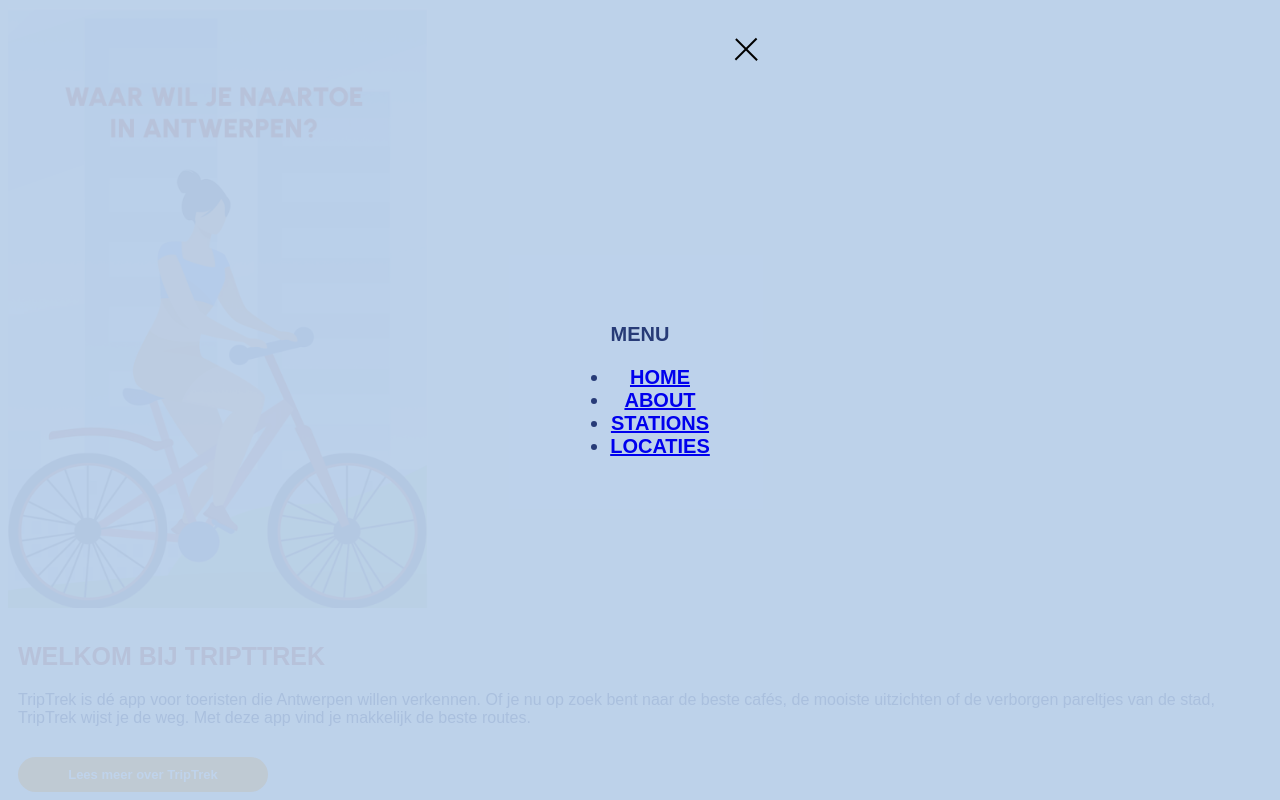
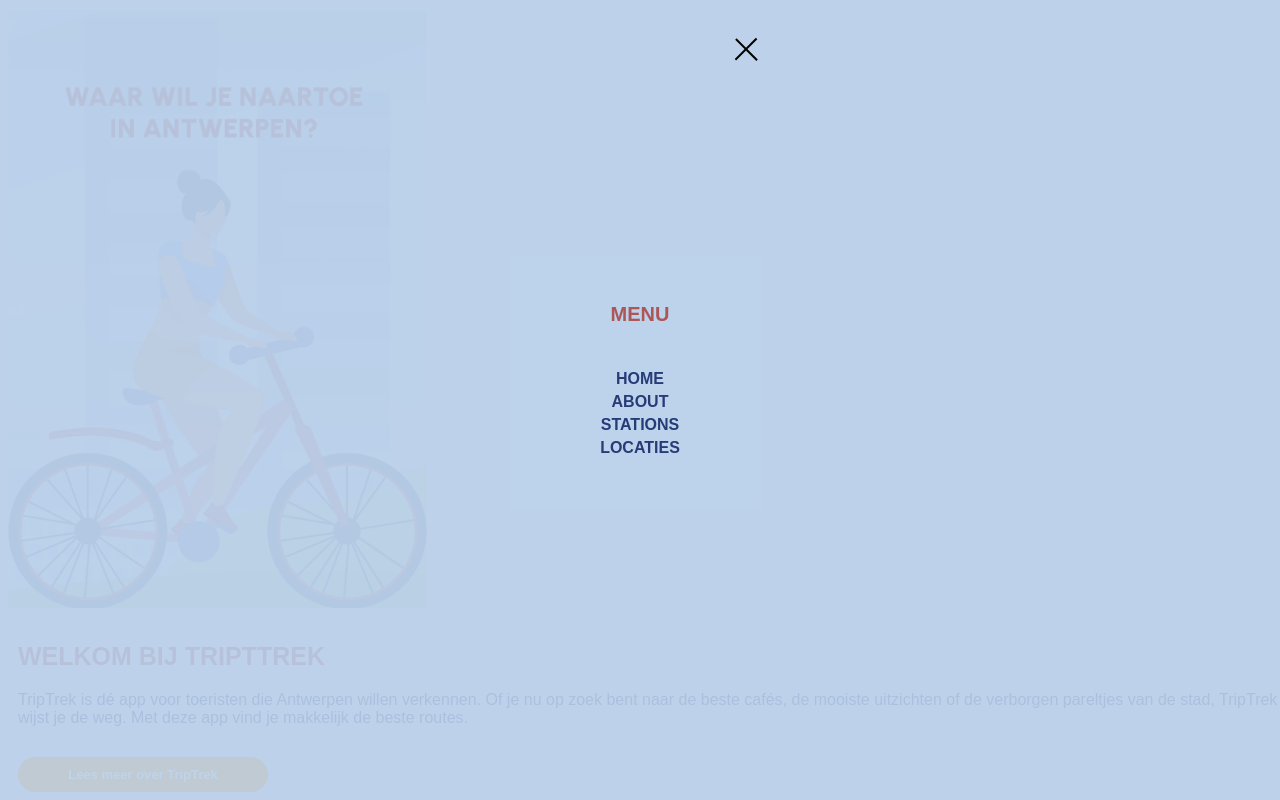
Before and after one commit to verschuerenceline/React, a Next.js app: page / in a window 1280 px wide. Both pictures are taken after a click on the button 746 px from the left and 41 px from the top of the page. Shown: the top 800 px of the page. Built offline with nearby package versions, Linux system fonts and the light colour scheme.

Commit message:
kleine details in css opgelost footer en menu

```diff
--- a/src/components/Footer.js
+++ b/src/components/Footer.js
@@ -15,25 +15,25 @@
 
     </div>
           <p>
-          <Link href="/locaties">
+          <Link href="/locaties" className={styles["footer-link"]}>
           Centraal station
           </Link>
           </p>
 
           <p>
-          <Link href="/locaties">
+          <Link href="/locaties" className={styles["footer-link"]}>
           Groenplaats
           </Link>
           </p>
 
           <p>
-          <Link href="/locaties">
+          <Link href="/locaties" className={styles["footer-link"]}>
           De Singel
           </Link>
           </p>
 
           <p>
-          <Link href="/locaties">
+          <Link href="/locaties" className={styles["footer-link"]}>
           Meir
           </Link>
           </p>
--- a/src/components/Layout.js
+++ b/src/components/Layout.js
@@ -22,16 +22,16 @@
             <span>Menu</span>
             <ul className={styles["dropdown-menu"]}>
               <li>
-                <Link onClick={handleMenuToggle} href="/">Home</Link>
+                <Link onClick={handleMenuToggle} href="/" className={styles["nav-link"]}>Home</Link>
               </li>
               <li>
-                <Link onClick={handleMenuToggle} href="/about">About</Link>
+                <Link onClick={handleMenuToggle} href="/about" className={styles["nav-link"]}>About</Link>
               </li>
               <li>
-                <Link onClick={handleMenuToggle} href="/stations">Stations</Link>
+                <Link onClick={handleMenuToggle} href="/stations" className={styles["nav-link"]}>Stations</Link>
               </li>
               <li>
-                <Link onClick={handleMenuToggle} href="/locaties">Locaties</Link>
+                <Link onClick={handleMenuToggle} href="/locaties" className={styles["nav-link"]}>Locaties</Link>
               </li>
             </ul>
           </div>
--- a/src/styles/Footer.module.css
+++ b/src/styles/Footer.module.css
@@ -15,6 +15,7 @@
     font-family: 'Urbanist', sans-serif;
     text-transform: uppercase;
     font-size: 15px;
+    margin-bottom: 50px;
   }
 
   .right {
@@ -30,6 +31,7 @@
     max-width: 100%;
     height: auto;
     width: 200px;
+    margin-bottom: 120px;
   }
 
   .center {
@@ -42,3 +44,11 @@
     font-family: 'Urbanist', sans-serif !important;
     font-weight: bold !important;
   }
+
+  .footer-link {
+    list-style: none;
+    text-decoration: none;
+    color: #273B77;
+    font-family: 'Urbanist', sans-serif !important;
+    font-weight: bold !important;
+  }
--- a/src/styles/Home.module.css
+++ b/src/styles/Home.module.css
@@ -38,7 +38,8 @@
     color: #273B77;
     font-family: 'Urbanist', sans-serif !important;
     font-weight: 500 !important;
-    margin: 10px ;
+    width: 100%;
+    margin-left: 10px ;
     margin-top: 20px;
     margin-bottom: 20px;
   }
--- a/src/styles/Navbar.module.css
+++ b/src/styles/Navbar.module.css
@@ -86,7 +86,6 @@
   top: 10px;
   right: 10px;
   font-size: 20px;
-  color: #f00;
   cursor: pointer;
 }
 
@@ -97,4 +96,23 @@
 
 .nav-item {
   text-align: center;
+  color: #273B77;
+  color: #AC5655;
+
+  font-family: 'Urbanist', sans-serif;
+  text-transform: uppercase !important;
+  font-weight: bold;
 }
+
+.nav-link {
+  font-family: 'Urbanist', sans-serif;
+  font-size: 16px;
+  color: #273B77;
+  text-decoration: none;
+  list-style: none;
+}
+
+.dropdown-menu {
+  list-style: none;
+  padding: 20px;
+}
```
